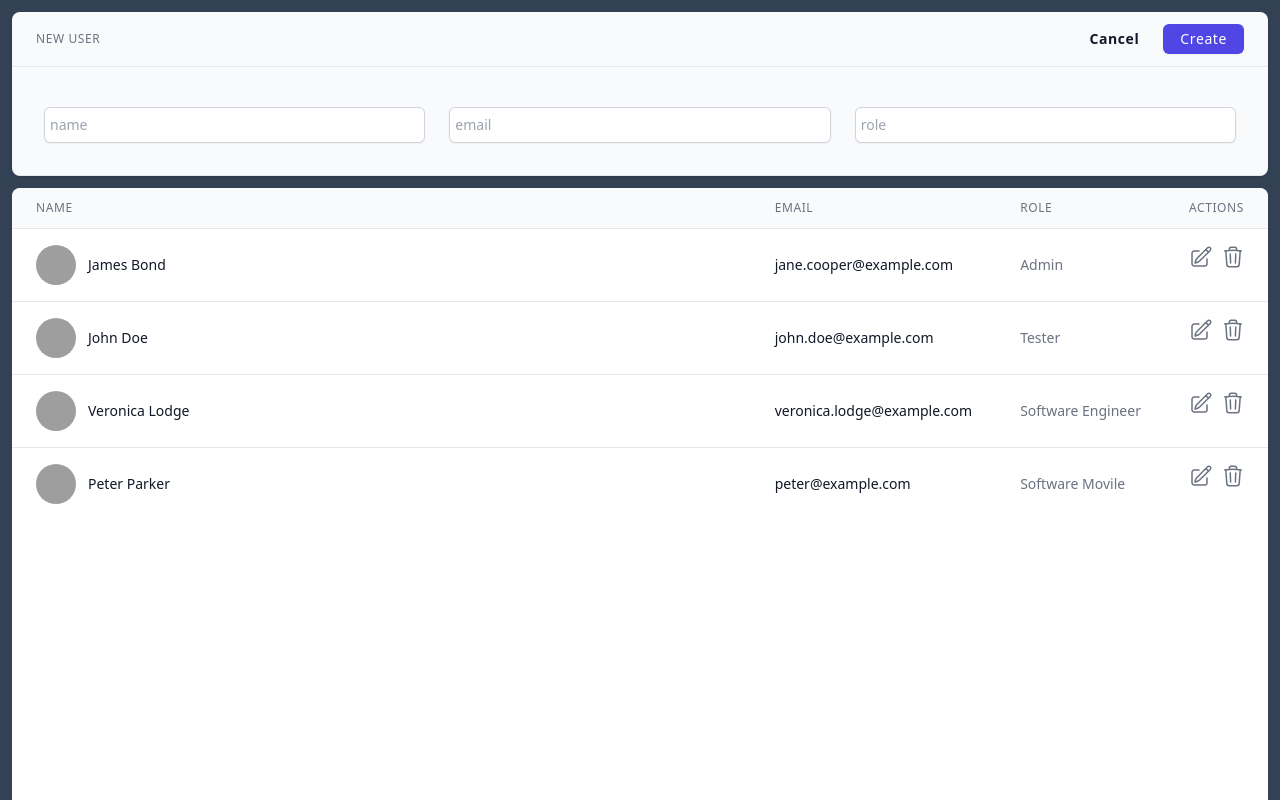
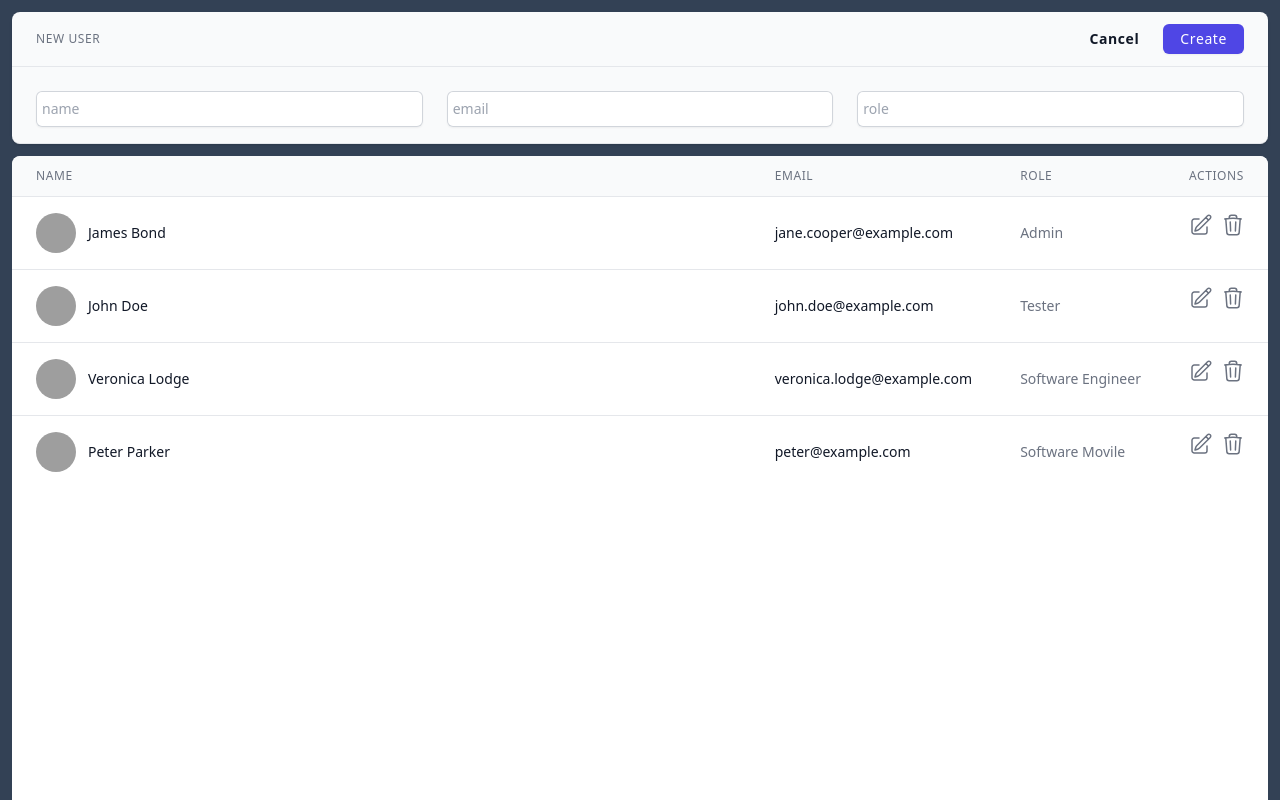
Before and after one commit to alejopua/crudReactReduxToolkit-V2, a React (Vite) app: page / in a window 1280 px wide. Shown: the top 800 px of the page. Built offline with nearby package versions, Linux system fonts and the light colour scheme; grey boxes are pictures that could not be loaded.

Commit message:
Refactor CreateNewUser component to include gap between elements in src/components/CreateNewUser.tsx

```diff
--- a/src/components/CreateNewUser.tsx
+++ b/src/components/CreateNewUser.tsx
@@ -26,10 +26,10 @@ export const CreateNewUser = () => {
 		<>
 			<section className=' bg-gray-50 min-w-full border-b border-gray-200 shadow rounded-lg mb-3'>
 				<form onSubmit={handleSubmit}>
-					<div className='h-auto px-6 py-3 text text-xs font-medium uppercase tracking-wider text-gray-500 border-b border-gray-200 flex justify-between items-center'>
-						<h1>NEW USER</h1>
+					<div className='h-auto px-6 py-3 text text-xs font-medium uppercase tracking-wider text-gray-500 border-b border-gray-200 flex justify-between items-center gap-3'>
+						<h1 className='h-full'>NEW USER</h1>
 
-						<div className='flex items-center justify-end gap-x-6'>
+						<div className='flex flex-wrap items-center justify-end gap-x-6'>
 							<button
 								type='button'
 								className='text-sm font-semibold leading-6 text-gray-900'
@@ -45,7 +45,7 @@ export const CreateNewUser = () => {
 							</button>
 						</div>
 					</div>
-					<div className='m-8 grid grid-cols-1 gap-x-6 gap-y-8 sm:grid-cols-6'>
+					<div className='grid grid-cols-1 gap-x-6 gap-y-3 sm:grid-cols-6 my-4 mx-6'>
 						<div className='sm:col-span-2 sm:col-start-1'>
 							<div className='mt-2'>
 								<input
```
